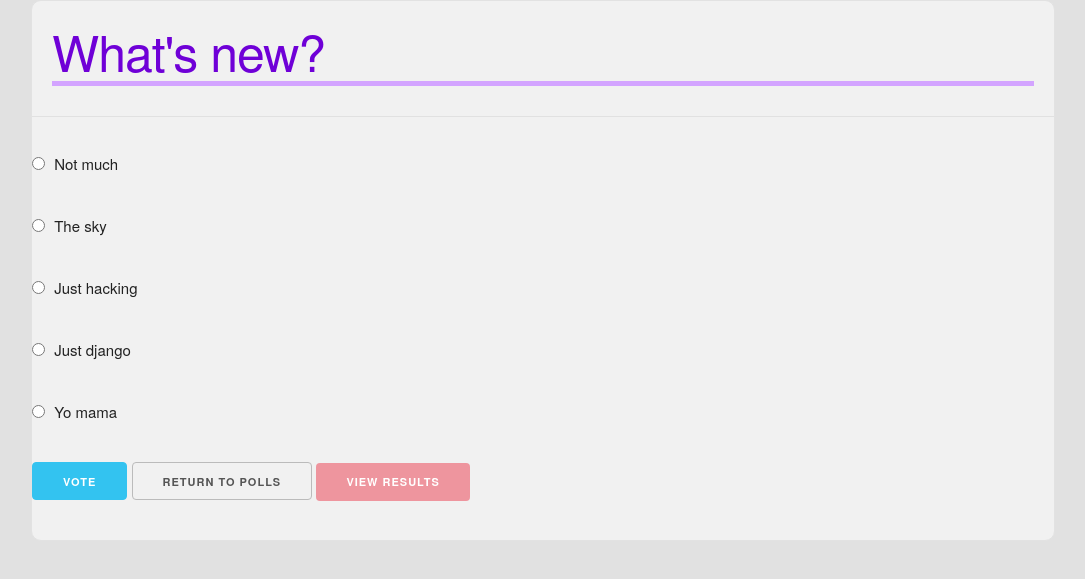
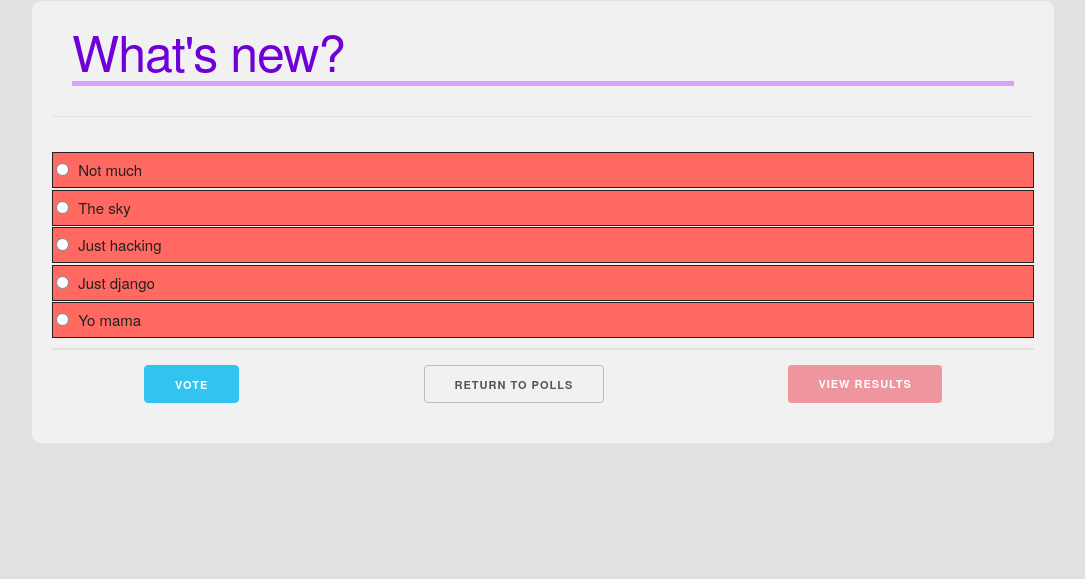
Before and after one commit to mechEngineer/DjangoPols, a Django app: page /polls/1/ in a window 1280 px wide. Shown: the top 579 px of the page, without its empty margins (97-1182 px from the left). Run offline with Django 3.2, Linux system fonts and the light colour scheme; data comes from the database, SQL or seed files in the repository; both versions use the stored data as it was after the commit; some libraries are stand-ins or nearby versions.

Commit message:
Added more styling to vote detail

```diff
--- a/djangoPols/polls/static/polls/polls.css
+++ b/djangoPols/polls/static/polls/polls.css
@@ -15,6 +15,7 @@ body {
   border: 1px solid;
   border-color: #e2e2e2;
   border-radius: 10px;
+  padding: 0 20px;
 }
 
 .poll-list {
@@ -47,4 +48,51 @@ body {
   height: 100%;
   width: 100%;
 }
+
+.vote-btn {
+  display: -webkit-box;
+  display: -ms-flexbox;
+  display: flex;
+  -ms-flex-pack: distribute;
+      justify-content: space-around;
+}
+
+.vote-form {
+  border-bottom: 2px solid;
+  border-color: #e1e1e1;
+  margin-bottom: 1.5rem;
+}
+
+.vote-choice {
+  display: -webkit-box;
+  display: -ms-flexbox;
+  display: flex;
+  -webkit-box-orient: vertical;
+  -webkit-box-direction: normal;
+      -ms-flex-direction: column;
+          flex-direction: column;
+  -webkit-box-align: start;
+      -ms-flex-align: start;
+          align-items: flex-start;
+  -webkit-box-pack: center;
+      -ms-flex-pack: center;
+          justify-content: center;
+  border: 1px solid;
+  padding: 0.2rem 0;
+  margin-bottom: 0.15rem;
+  height: 3rem;
+  background-color: #ff6961;
+}
+
+.vote-choice:last-child {
+  margin-bottom: 1rem;
+}
+
+.vote-choice input {
+  margin: 0 0 0 0.3rem;
+}
+
+.vote-choice label {
+  margin: 0;
+}
 /*# sourceMappingURL=polls.css.map */
--- a/djangoPols/polls/static/polls/polls.scss
+++ b/djangoPols/polls/static/polls/polls.scss
@@ -26,6 +26,7 @@ body {
   border: 1px solid;
   border-color: #e2e2e2;
   border-radius: 10px;
+  padding: 0 20px;
 
 }
 
@@ -54,3 +55,39 @@ body {
     width: 100%;
   }
 }
+
+.vote-btn {
+  display: flex;
+  justify-content: space-around;
+}
+
+.vote-form {
+  border-bottom: 2px solid;
+  border-color: #e1e1e1;
+  margin-bottom: 1.5rem;
+}
+
+.vote-choice {
+  display: flex;
+  flex-direction: column;
+  align-items: flex-start;
+  justify-content: center;
+  border: 1px solid;
+  padding: 0.2rem 0;
+  margin-bottom: 0.15rem;
+  height: 3rem;
+  background-color: $red_color;
+}
+.vote-choice:last-child {
+
+  margin-bottom: 1rem;
+
+}
+.vote-choice input {
+   margin: 0 0 0 0.3rem;
+}
+
+.vote-choice label {
+
+  margin: 0;
+}
--- a/djangoPols/polls/templates/polls/detail.html
+++ b/djangoPols/polls/templates/polls/detail.html
@@ -7,17 +7,22 @@
 
     <form action=" {% url 'polls:vote' question.id %}" method="POST">
     {% csrf_token %}
+    <div class="vote-form">
         {% for choice in question.choice_set.all %}
+            <div class="vote-choice">
                 <label for="choice{{forloop.counter}}">
                 <input type="radio" name="choice" is="choice{{forloop.counter}}" value="{{ choice.id }}">
                     <span class="label-body">
                     {{choice.choice_text}}
                     </span>
                 </label>
-        <br>
+            </div>
         {% endfor %}
+    </div>
+    <div class="vote-btn">
         <input type="submit" class="button-primary" value="Vote">
         <a href="{% url 'polls:index' %}" class="button">Return to polls</a>
         <a href="{% url 'polls:result' question.id %}" class="button  button-red">View results</a>
+    </div>
     </form>
 {% endblock content %}
```
Also changed, not shown: djangoPols/polls/templates/polls/result.html (+4 -3 lines), djangoPols/db.sqlite3, 1 other file. Lines whose indentation alone changed are shown as unchanged.
